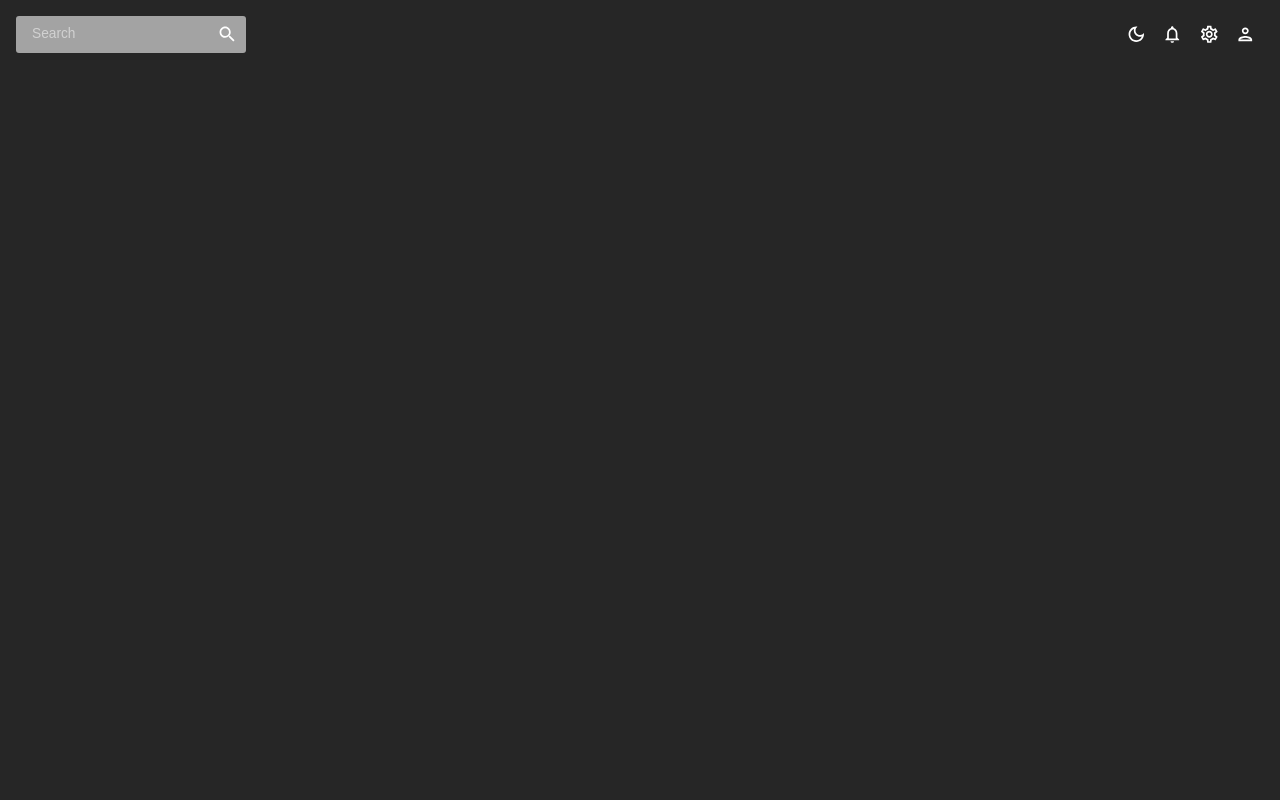
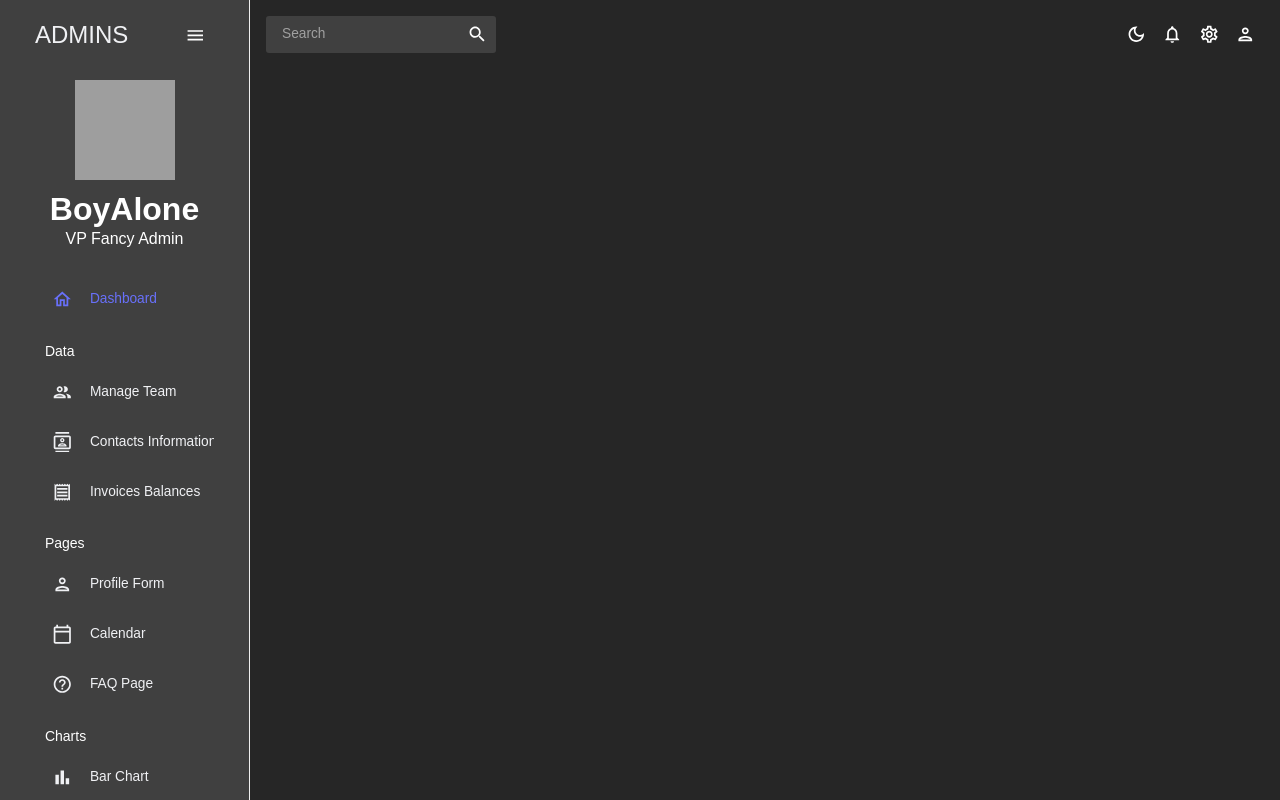
Before and after one commit to BoyAloneGraphix001/Admin-Dashboard, a React (Vite) app: page /form in a window 1280 px wide. Shown: the top 800 px of the page. Built offline with nearby package versions, Linux system fonts and the light colour scheme; grey boxes are pictures that could not be loaded.

Commit message:
worked on the Sidebar

```diff
--- a/src/App.jsx
+++ b/src/App.jsx
@@ -1,6 +1,23 @@
 import { ColorModeContext, useMode } from "./theme";
 import { CssBaseline, ThemeProvider } from "@mui/material"
+import { Routes, Route } from "react-router-dom"
 import Topbar from "./scenes/global/Topbar"
+import Sidebar from "./scenes/global/Sidebar"
+import Dashboard from "./scenes/dashboard"
+// import Team from "./scenes/team"
+// import Invoices from "./scenes/invoices"
+// import Contacts from "./scenes/contacts"
+// import Bar from "./scenes/bar"
+// import Form from "./scenes/form"
+// import Line from "./scenes/line"
+// import Pie from "./scenes/pie"
+// import FAQ from "./scenes/faq"
+// import Geography from "./scenes/geography"
+// import Calendar from "./scenes/calendar"
+
+
+
+
 
 function App() {
   const [theme, colorMode] = useMode();
@@ -9,8 +26,22 @@
       <ThemeProvider theme={theme}>
         <CssBaseline />
         <div className="app">
+          <Sidebar />
           <main className="content">
             <Topbar />
+            <Routes>
+              <Route path="/" element={<Dashboard />} />
+              {/* <Route path="/team" element={<Team />} /> */}
+              {/* <Route path="/contacts" element={<Contacts />} /> */}
+              {/* <Route path="/invoices" element={<Invoices />} /> */}
+              {/* <Route path="/form" element={<Form />} /> */}
+              {/* <Route path="/bar" element={<Bar />} /> */}
+              {/* <Route path="/pie" element={<Pie />} /> */}
+              {/* <Route path="/line" element={<Line />} /> */}
+              {/* <Route path="/faq" element={<FAQ />} /> */}
+              {/* <Route path="/geograhy" element={<Geography />} /> */}
+              {/* <Route path="/calendar" element={<Calendar />} /> */}
+            </Routes>
           </main>
         </div>
       </ThemeProvider>
--- a/src/scenes/global/Sidebar.jsx
+++ b/src/scenes/global/Sidebar.jsx
@@ -1,9 +1,211 @@
+import { useState } from "react";
+import { Sidebar as ProSidebar, Menu, MenuItem } from "react-pro-sidebar";
+import { Box, IconButton, Typography, useTheme } from '@mui/material';
+import { Link } from "react-router-dom";
+import { tokens } from "../../theme";
+import HomeOutlinedIcon from "@mui/icons-material/HomeOutlined";
+import PeopleOutlinedIcon from "@mui/icons-material/PeopleOutlined";
+import ContactsOutlinedIcon from "@mui/icons-material/ContactsOutlined";
+import ReceiptOutlinedIcon from "@mui/icons-material/ReceiptOutlined";
+import PersonOutlinedIcon from "@mui/icons-material/PersonOutlined";
+import CalendarTodayOutlinedIcon from "@mui/icons-material/CalendarTodayOutlined";
+import HelpOutlineOutlinedIcon from "@mui/icons-material/HelpOutlineOutlined";
+import BarChartOutlinedIcon from "@mui/icons-material/BarChartOutlined";
+import PieChartOutlineOutlinedIcon from "@mui/icons-material/PieChartOutlineOutlined";
+import TimelineOutlinedIcon from "@mui/icons-material/TimelineOutlined";
+import MenuOutlinedIcon from "@mui/icons-material/MenuOutlined";
+import MapOutlinedIcon from "@mui/icons-material/MapOutlined";
+
+
+const Item = ({ title, to, icon, selected, setSelected }) => {
+  const theme = useTheme();
+  const colors = tokens(theme.palette.mode);
+  return (
+    <MenuItem
+      active={selected === title}
+      style={{
+        color: colors.gray[100],
+      }}
+      onClick={() => setSelected(title)}
+      icon={icon}
+      component={<Link to={to} />}
+    >
+      <Typography>{title}</Typography>
+    </MenuItem>
+  );
+};
 
 const Sidebar = () => {
+    const theme = useTheme();
+    const colors = tokens(theme.palette.mode);
+    const [isCollapsed, setIsCollapsed] = useState(false);
+    const [selected, setSelected] = useState("Dashboard")
+
     return(
-        <div>
-            Sidebar
-        </div>
-    )
-}
+        <Box
+            sx={{
+              "& .ps-sidebar-container": {
+                backgroundColor: `${colors.primary[700]} !important`,
+              },
+              "& .ps-menu-button": {
+                padding: "5px 35px 5px 20px !important",
+              },
+              "& .ps-menu-button:hover": {
+                color: "#868dfb !important",
+              },
+              "& .ps-menu-button.ps-active": {
+                color: "#6870fa !important",
+              },
+            }}
+            >
+
+        <ProSidebar collapsed={isCollapsed}>
+            <Menu iconShape="square">
+                {/* Logo & Menu Icon */}
+                <MenuItem onClick={() => setIsCollapsed(!isCollapsed)}
+                        icon={isCollapsed ? <MenuOutlinedIcon /> : undefined}
+                        style={{
+                            margin: "10px 0 20px 0",
+                            color: colors.gray[100],
+                        }}>
+                    {!isCollapsed && (
+                        <Box
+                            sx={{
+                                justifyContent: "space-between",
+                                display: "flex",
+                                alignItems: "center",
+                                ml: "15px"
+                            }}
+                        >
+                        <Typography variant="h3" color={colors.gray[100]}>
+                            ADMINS
+                        </Typography>
+                        <IconButton onClick={() => setIsCollapsed(!isCollapsed)}>
+                            <MenuOutlinedIcon />
+                        </IconButton>
+                        </Box>
+                    )}
+                </MenuItem>
+
+                {!isCollapsed && (
+                    <Box sx={{ mb: "25px" }}>
+                        <Box sx={{
+                            display: "flex",
+                            justifyContent: "center",
+                            alignItems: "center"
+                        }}>
+                            <img src={`../../assets/hero.png`} alt="profile-user" width="100px" height="100px" style={{ cursor: "pointer" }} />
+                        </Box>
+                        <Box sx={{ textAlign: "center" }}>
+                            <Typography variant="h2" color={colors.gray[100]} sx={{ m: "10px 0 0 0", fontWeight: "bold" }}>
+                                BoyAlone
+                            </Typography>
+                            <Typography variant="h5" color={colors.greenAccent[500]}>
+                                VP Fancy Admin
+                            </Typography>
+                        </Box>
+                    </Box>
+                )}
+
+                <Box
+                    sx={{
+                      pl: isCollapsed ? undefined : "10%",
+                    }}
+                    >
+                    <Item title="Dashboard" to="/" icon={<HomeOutlinedIcon />} selected={selected} setSelected={setSelected} />
+                    <Typography variant="h6" color={colors.gray[300]} sx={{ m: "15px 0 5px 20px" }}>
+                        Data
+                    </Typography>
+                    <Item
+                        title="Manage Team"
+                        to="/team"
+                        icon={<PeopleOutlinedIcon />}
+                        selected={selected}
+                        setSelected={setSelected}
+                        />
+                    <Item
+                        title="Contacts Information"
+                        to="/contacts"
+                        icon={<ContactsOutlinedIcon />}
+                        selected={selected}
+                        setSelected={setSelected}
+                        />
+                    <Item
+                      title="Invoices Balances"
+                      to="/invoices"
+                      icon={<ReceiptOutlinedIcon />}
+                      selected={selected}
+                      setSelected={setSelected}
+                    />
+
+                    <Typography
+                      variant="h6"
+                      color={colors.gray[300]}
+                      sx={{ m: "15px 0 5px 20px" }}
+                    >
+                      Pages
+                    </Typography>
+                    <Item
+                      title="Profile Form"
+                      to="/form"
+                      icon={<PersonOutlinedIcon />}
+                      selected={selected}
+                      setSelected={setSelected}
+                    />
+                    <Item
+                      title="Calendar"
+                      to="/calendar"
+                      icon={<CalendarTodayOutlinedIcon />}
+                      selected={selected}
+                      setSelected={setSelected}
+                    />
+                    <Item
+                      title="FAQ Page"
+                      to="/faq"
+                      icon={<HelpOutlineOutlinedIcon />}
+                      selected={selected}
+                      setSelected={setSelected}
+                    />
+
+                    <Typography
+                      variant="h6"
+                      color={colors.gray[300]}
+                      sx={{ m: "15px 0 5px 20px" }}
+                    >
+                      Charts
+                    </Typography>
+                    <Item
+                      title="Bar Chart"
+                      to="/bar"
+                      icon={<BarChartOutlinedIcon />}
+                      selected={selected}
+                      setSelected={setSelected}
+                    />
+                    <Item
+                      title="Pie Chart"
+                      to="/pie"
+                      icon={<PieChartOutlineOutlinedIcon />}
+                      selected={selected}
+                      setSelected={setSelected}
+                    />
+                    <Item
+                      title="Line Chart"
+                      to="/line"
+                      icon={<TimelineOutlinedIcon />}
+                      selected={selected}
+                      setSelected={setSelected}
+                    />
+                    <Item
+                      title="Geography Chart"
+                      to="/geography"
+                      icon={<MapOutlinedIcon />}
+                      selected={selected}
+                      setSelected={setSelected}
+                    />
+                </Box>
+            </Menu>
+        </ProSidebar>
+        </Box>
+    );
+};
 export default Sidebar
--- a/src/scenes/global/Topbar.jsx
+++ b/src/scenes/global/Topbar.jsx
@@ -24,7 +24,7 @@
       {/* {Search-Bar} */}
       <Box sx={{
         display: "flex",
-        backgroundColor: colors.primary[400],
+        backgroundColor: colors.primary[700],
         borderRadius: "3px",
       }}
       >
```
Also changed, not shown: src/scenes/dashboard/index.jsx (renamed from src/scenes/dashbaord/index.jsx).
